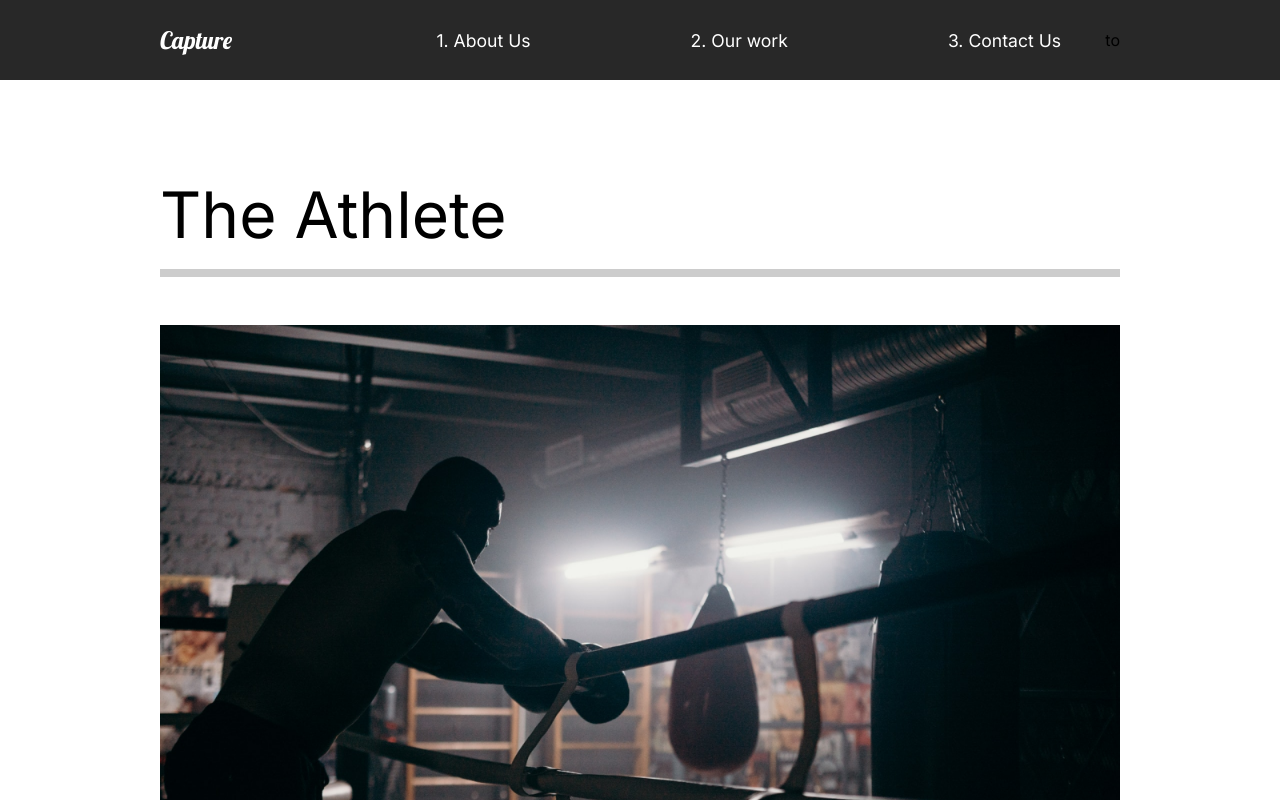
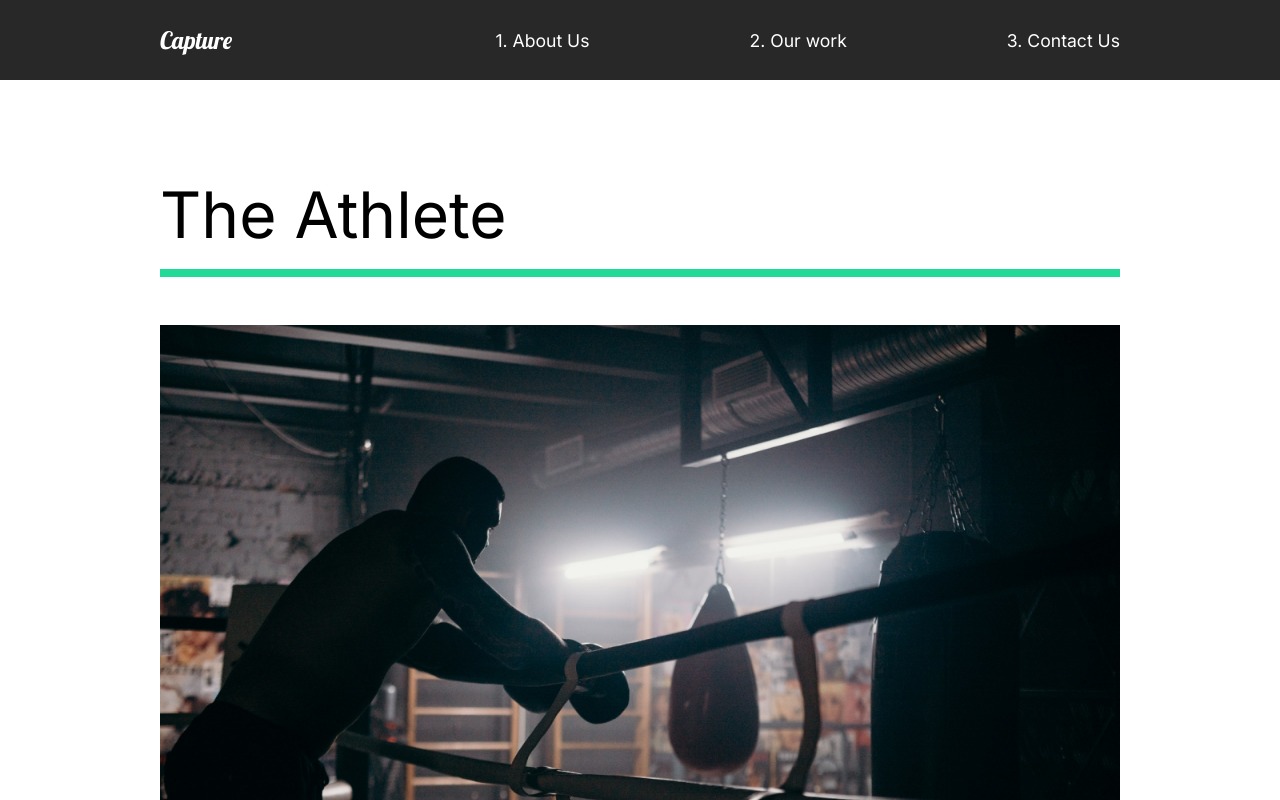
Before and after one commit to tataqt/Creative-React-and-Redux-Course, a React (Create React App) app in the folder capture-portofolio/: page /work in a window 1280 px wide. Shown: the top 800 px of the page. Built offline with nearby package versions, Linux system fonts and the light colour scheme.

Commit message:
Our Work Animation

```diff
--- a/capture-portofolio/src/animation.js
+++ b/capture-portofolio/src/animation.js
@@ -14,7 +14,9 @@ export const pageAnimation = {
     },
     exit: {
         opacity: 0,
-        y: 300
+        transition: {
+            duration: 0.5,
+        },
     }
 };
 
@@ -26,12 +28,18 @@ export const titleAnimation = {
     show: {
         opacity: 1,
         y: 0,
-        transition: { type: 'tween', ease: 'easeOut', duration: 0.75 },
+        transition: {
+            type: 'tween',
+            ease: 'easeOut',
+            duration: 0.75
+        },
     }
 }
 
 export const fade = {
-    hidden: { opacity: 0 },
+    hidden: {
+        opacity: 0
+    },
     show: {
         opacity: 1,
         transition: {
@@ -42,7 +50,10 @@ export const fade = {
 }
 
 export const photoAnim = {
-    hidden: { scale: 1.5, opacity: 0 },
+    hidden: {
+        scale: 1.5,
+        opacity: 0
+    },
     show: {
         scale: 1,
         opacity: 1,
@@ -52,3 +63,30 @@ export const photoAnim = {
         },
     },
 }
+
+export const lineAnim = {
+    hidden: {
+        width: '0%'
+    },
+    show: {
+        width: '100%',
+        transition: {
+            duration: 0.75
+        },
+    },
+}
+
+export const sliderAnim = {
+    hidden: {
+        x: '-130%',
+        skew: '45deg'
+    },
+    show: {
+        x: '100%',
+        skew: '0deg',
+        transition: {
+            ease: 'easeOut',
+            duration: 1
+        },
+    },
+}
--- a/capture-portofolio/src/components/Nav.jsx
+++ b/capture-portofolio/src/components/Nav.jsx
@@ -10,7 +10,7 @@ const Nav = () => {
                 <li><Link to="/">1. About Us</Link></li>
                 <li><Link to="work">2. Our work</Link></li>
                 <li><Link to="contact">3. Contact Us</Link></li>
-            </ul>to
+            </ul>
         </StyledNav>
     );
 };
--- a/capture-portofolio/src/pages/OurWork.jsx
+++ b/capture-portofolio/src/pages/OurWork.jsx
@@ -1,7 +1,7 @@
 import React, { useState } from 'react';
 import { Link } from 'react-router-dom';
 import { motion } from 'framer-motion';
-import { pageAnimation } from '../animation';
+import { pageAnimation, fade, photoAnim, lineAnim, sliderAnim } from '../animation';
 import styled from 'styled-components';
 import { MovieState } from '../movieState';
 
@@ -10,12 +10,18 @@ const OurWork = () => {
 
     return (
         <StyledWork variants={pageAnimation} initial="hidden" animate="show" exit="exit" style={{ background: '#fff' }}>
+            <Frame1 variants={sliderAnim} />
+            <Frame2 variants={sliderAnim} />
+            <Frame3 variants={sliderAnim} />
+            <Frame4 variants={sliderAnim} />
             {movies.map((movie) => (
                 <Movie key={movie.url}>
-                    <h2>{movie.title}</h2>
-                    <div className='line'></div>
+                    <motion.h2 variants={fade}>{movie.title}</motion.h2>
+                    <motion.div variants={lineAnim} className='line'></motion.div>
                     <Link to={movie.url}>
-                        <img src={movie.mainImg} alt={movie.title} />
+                        <Hide>
+                            <motion.img variants={photoAnim} src={movie.mainImg} alt={movie.title} />
+                        </Hide>
                     </Link>
                 </Movie>
             ))}
@@ -36,7 +42,7 @@ const Movie = styled.div`
     padding-bottom: 10rem;
     .line{
         height: 0.5rem;
-        background: #cccccc;
+        background: #23d997;
         margin-bottom: 3rem;
     }
     img{
@@ -46,4 +52,30 @@ const Movie = styled.div`
     }
 `;
 
+const Hide = styled.div`
+    overflow: hidden;
+`;
+
+const Frame1 = styled(motion.div)`
+    position: fixed;
+    left: 0;
+    top: 10%;
+    width: 100%;
+    height: 100vh;
+    background: #fffebf;
+    z-index: 2;
+`;
+
+const Frame2 = styled(Frame1)`
+    background: #ff8efb;
+`;
+
+const Frame3 = styled(Frame1)`
+    background: #8ed2ff;
+`;
+
+const Frame4 = styled(Frame1)`
+    background: #8effa0;
+`;
+
 export default OurWork;
```
